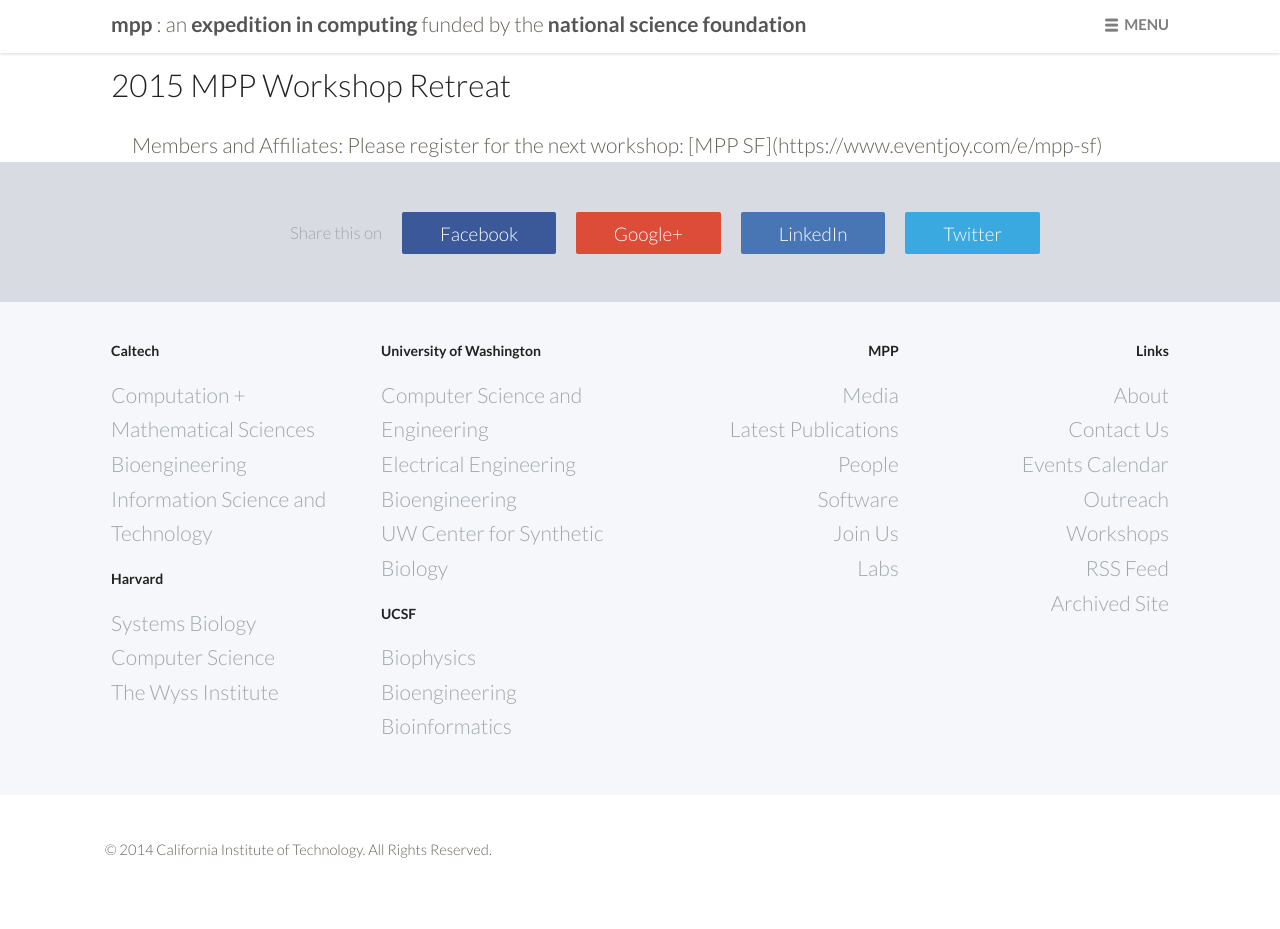
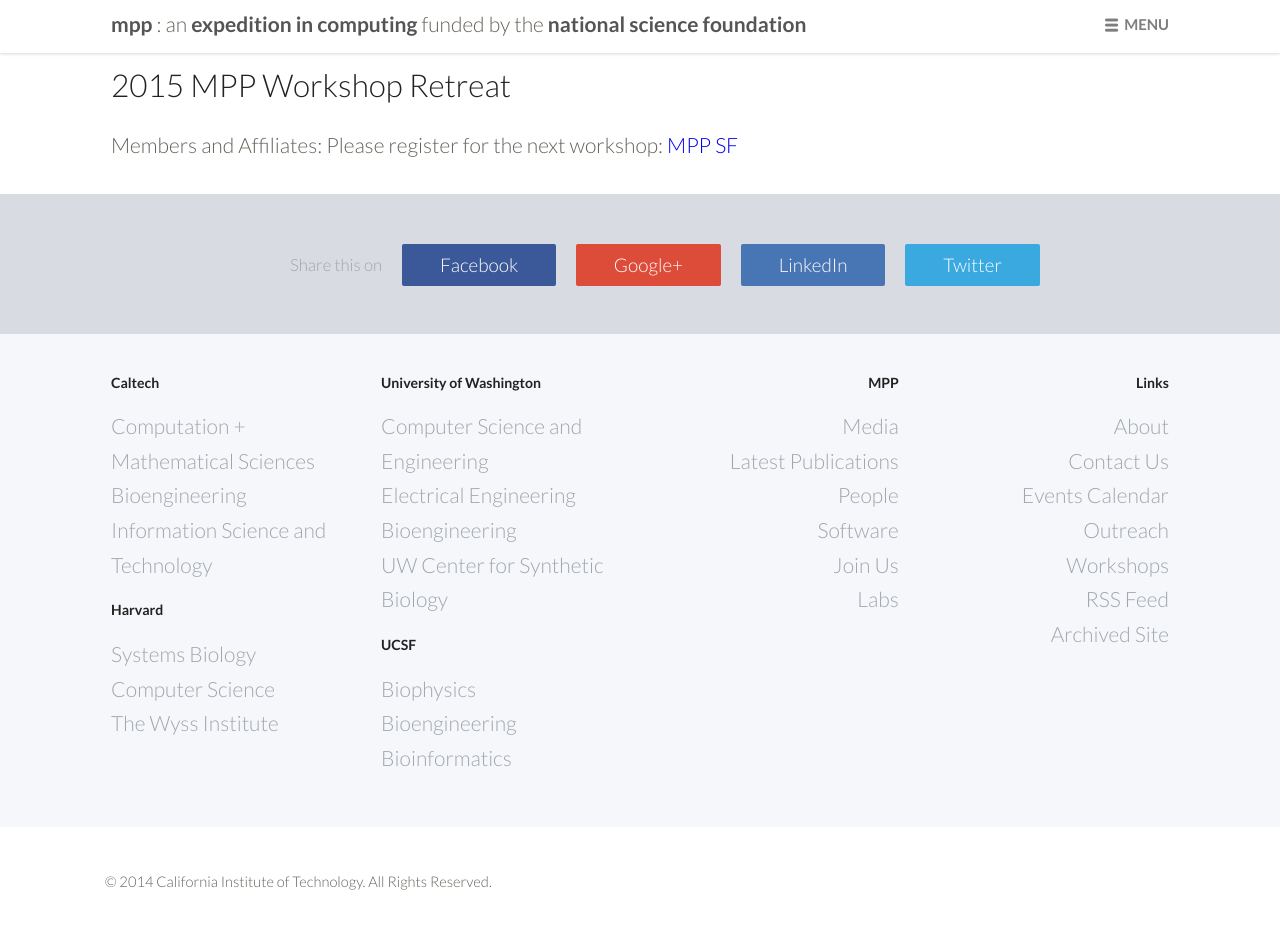
Before and after one commit to douglaslab/mpp, a Jekyll site: the page built from workshops/two.markdown, in a window 1280 px wide. Shown: the top 929 px of the page. Built offline with Jekyll 4.4.1, drawn with Linux system fonts in a browser that asks for light colours; nearby versions of some CDN libraries.

Commit message:
update workshop 2 page

```diff
--- a/workshops/two.markdown
+++ b/workshops/two.markdown
@@ -1,13 +1,9 @@
 ---
 layout: page
-title: "Workshop 2015"
+title: "Workshop"
 subheading: "2015 MPP Workshop Retreat"
 body_class: fullwidth
 published: true
 ---
 
-<div class="row">
-
 Members and Affiliates: Please register for the next workshop: [MPP SF](https://www.eventjoy.com/e/mpp-sf)
-
-</div>
```
